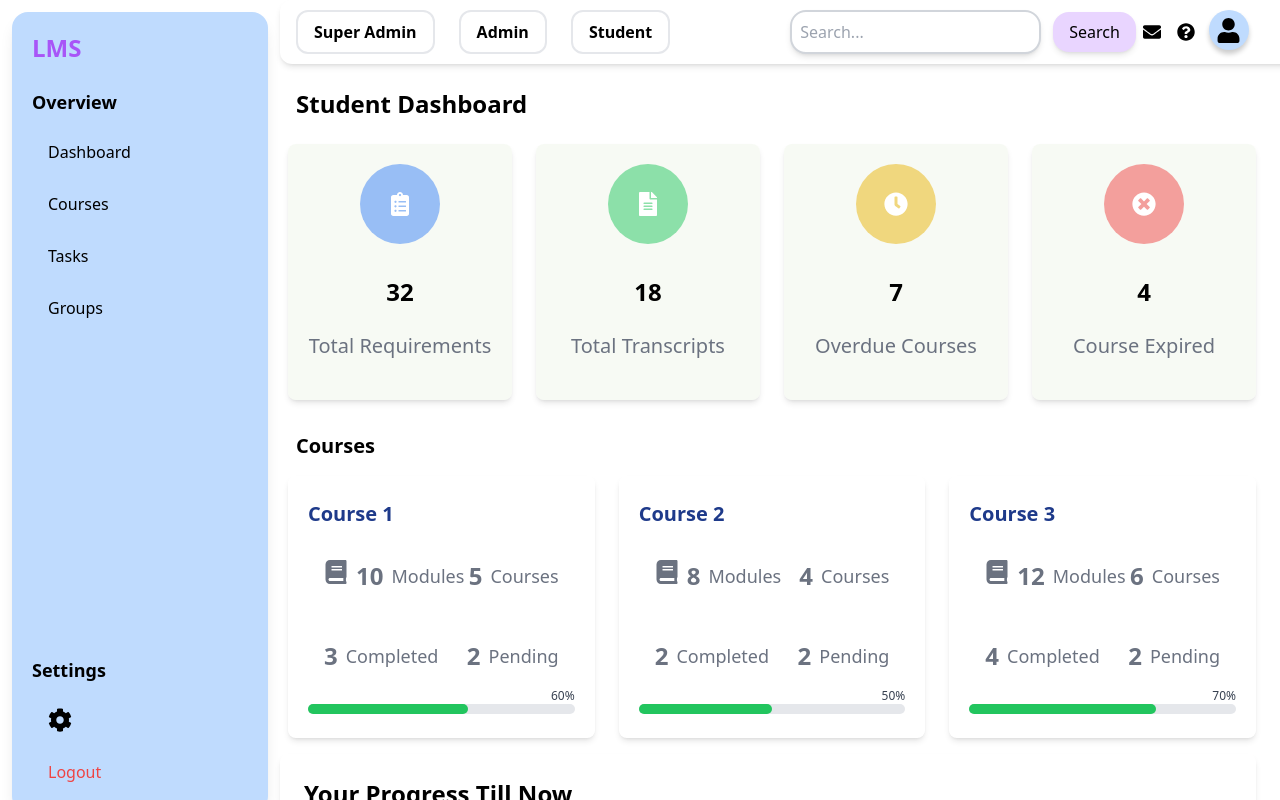
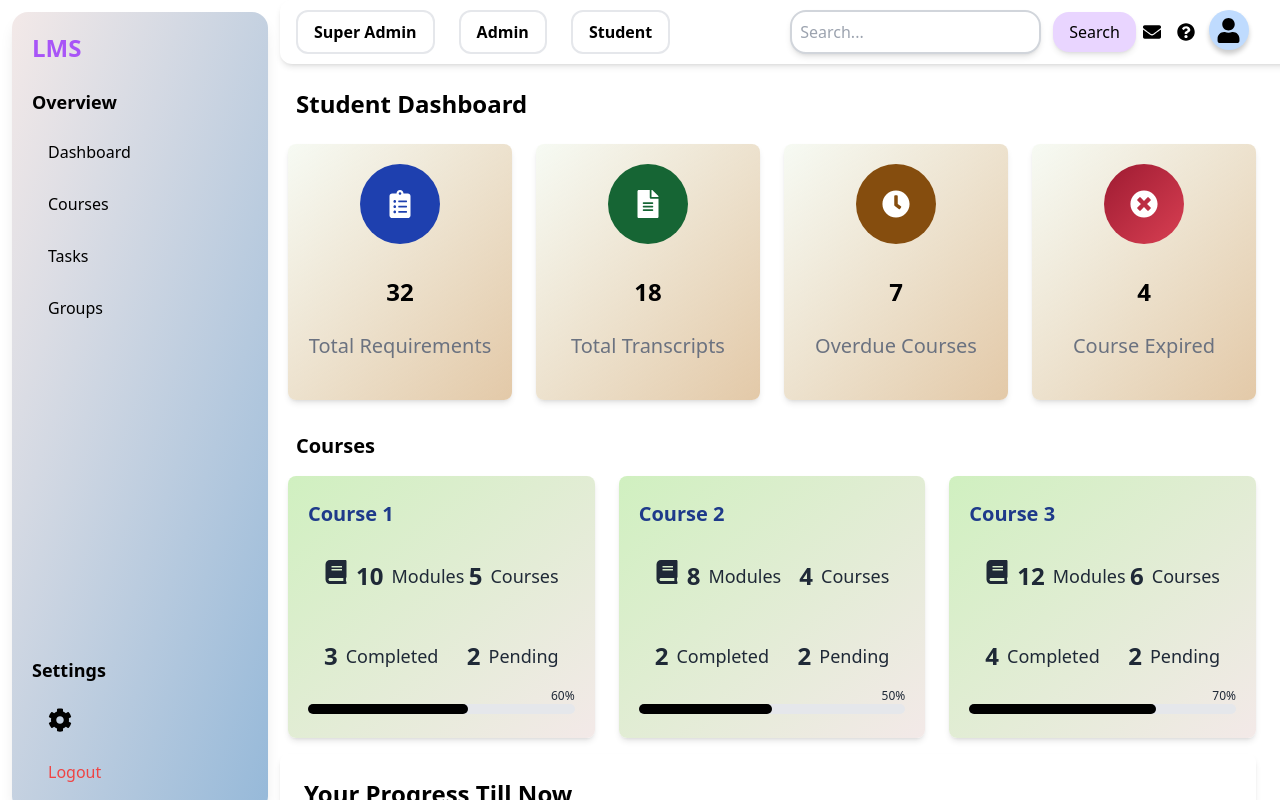
Before and after one commit to vivekelitelms/LMS-dashboard, a React (Vite) app: page / in a window 1280 px wide. Shown: the top 800 px of the page. Built offline with nearby package versions, Linux system fonts and the light colour scheme.

Commit message:
colors,css,gradients

```diff
--- a/src/components/Card.jsx
+++ b/src/components/Card.jsx
@@ -4,7 +4,7 @@ import { FaBook, FaClipboardList, FaCheckCircle, FaTimesCircle } from "react-ico
 
 const Card = ({ logo, count, text, bgColor }) => {
   return (
-    <div className="flex flex-col items-center bg-[#D4E7C5]/20 shadow-md rounded-lg p-5 w-full max-w-xs h-64 transform transition-transform duration-300 hover:scale-105">
+    <div className="flex flex-col items-center bg-gradient-to-br from-[#D4E7C5]/20 to-[#E3C9A8] shadow-md rounded-lg p-5 w-full max-w-xs h-64 transform transition-transform duration-300 hover:scale-105">
       <div className={`h-20 w-20 flex items-center justify-center rounded-full ${bgColor} text-white mb-4`}>
         {logo}
       </div>
@@ -16,20 +16,20 @@ const Card = ({ logo, count, text, bgColor }) => {
 
 const CourseCard = ({ courseName, modulesCount, coursesCount, completedCount, pendingCount, progress }) => {
   return (
-    <div className="flex flex-grow flex-col items-center bg-white/10 shadow-md rounded-lg p-5 w-full h-auto transform transition-transform duration-300 hover:scale-105 py-6 mb-4 ">
+    <div className="flex flex-grow flex-col items-center bg-gradient-to-br from-[#D0F0C0] to-[#F3E9E8] shadow-md rounded-lg p-5 w-full h-auto transform transition-transform duration-300 hover:scale-105 py-6 mb-4 ">
     <p className="text-xl font-bold text-blue-900 self-start">{courseName}</p>
     <div className="flex items-center justify-between py-8 w-full px-4">
-      <p className="text-lg flex items-center text-gray-500 text-center"><span className="flex font-bold mr-2 text-2xl">
+      <p className="text-lg flex items-center text-gray-800 text-center"><span className="flex font-bold mr-2 text-2xl">
         <FaBook className="mr-2"/>{modulesCount}</span> Modules</p>
-      <p className="text-lg flex items-center text-gray-500 text-center"><span className="font-bold mr-2 text-2xl">{coursesCount}</span> Courses</p>
+      <p className="text-lg flex items-center text-gray-800 text-center"><span className="font-bold mr-2 text-2xl">{coursesCount}</span> Courses</p>
     </div>
     <div className="flex justify-between w-full py-4 px-4">
-      <p className="text-lg flex items-center text-gray-500 text-center"><span className="font-bold mr-2 text-2xl">{completedCount}</span> Completed</p>
-      <p className="text-lg flex items-center text-gray-500 text-center"><span className="font-bold mr-2 text-2xl">{pendingCount}</span> Pending</p>
+      <p className="text-lg flex items-center text-gray-800 text-center"><span className="font-bold mr-2 text-2xl">{completedCount}</span> Completed</p>
+      <p className="text-lg flex items-center text-gray-800 text-center"><span className="font-bold mr-2 text-2xl">{pendingCount}</span> Pending</p>
     </div>
     <div className="w-full bg-gray-200 rounded-full h-2.5 mt-4 relative">
-      <div className="bg-green-500 h-2.5 rounded-full" style={{ width: `${progress}%` }}></div>
-      <span className="absolute right-0 top-[-1rem] text-xs text-gray-700">{progress}%</span>
+      <div className="bg-black h-2.5 rounded-full" style={{ width: `${progress}%` }}></div>
+      <span className="absolute right-0 top-[-1rem] text-xs text-gray-800">{progress}%</span>
     </div>
   </div>
   );
--- a/src/components/QuickAction.jsx
+++ b/src/components/QuickAction.jsx
@@ -2,7 +2,7 @@ const QuickAction = ({ label, onClick }) => {
     return (
       <div
         onClick={onClick}
-        className="flex items-center justify-between p-4 bg-blue-200 shadow-md rounded-xl cursor-pointer hover:bg-gray-100 transition"
+        className="flex items-center justify-between p-4 bg-gradient-to-br from-[#F3E9E8] to-[#96B9D9] shadow-md rounded-xl cursor-pointer hover:bg-gray-100 transition"
       >
         <span className="font-medium">{label}</span>
         <span className="text-blue-500 font-bold">&rarr;</span>
--- a/src/components/Sidebar.jsx
+++ b/src/components/Sidebar.jsx
@@ -5,7 +5,7 @@ import { FaCog } from "react-icons/fa";
 
 const Sidebar = () => {
   return (
-    <div className="flex flex-col justify-between w-64 h-full bg-blue-200 text-black p-5 m-3 shadow-lg fixed top-0 left-0 rounded-2xl">
+    <div className="flex flex-col justify-between w-64 h-full bg-gradient-to-br from-[#F3E9E8] to-[#96B9D9] text-black p-5 m-3 shadow-lg fixed top-0 left-0 rounded-2xl">
       <h1 className="text-2xl font-bold text-purple-500 mb-6">LMS</h1>
 
       <h2 className="text-lg font-semibold mb-4">Overview</h2>
--- a/src/layouts/BaseLayout.jsx
+++ b/src/layouts/BaseLayout.jsx
@@ -3,7 +3,7 @@ import Header from '../components/Header';
 
 export default function BaseLayout({ children}) {
     return (
-        <div className="flex h-screen">
+        <div className="flex h-screen ">
             <Sidebar />
             <div className="flex-1 flex flex-col ml-64">
                 <Header />
--- a/src/pages/AdminDashboard.jsx
+++ b/src/pages/AdminDashboard.jsx
@@ -294,7 +294,7 @@ export default function AdminDashboard() {
           </div>
           </div>
           {/* Calendar Section */}
-          <div className="bg-stone-200 p-6 rounded-lg shadow-md w-full transition-shadow hover:shadow-xl">
+          <div className="bg-gradient-to-br from-stone-200 to-rose-200 p-6 rounded-lg shadow-md w-full transition-shadow hover:shadow-xl">
             <h3 className="text-xl font-bold mb-4">Calendar</h3>
             <LocalizationProvider dateAdapter={AdapterDayjs}>
               <DateCalendar
--- a/src/pages/StudentDashboard.jsx
+++ b/src/pages/StudentDashboard.jsx
@@ -13,38 +13,38 @@ export default function StudentDashboard() {
       <div className="grid grid-cols-1 ml-2 sm:grid-cols-2 lg:grid-cols-3 xl:grid-cols-4 gap-6">
         {/* Card for Total Requirements */}
         <Card
-          logo={<FaClipboardList size={24}/>}
+          logo={<FaClipboardList size={28}/>}
           count="32"
           text="Total Requirements"
-          bgColor="bg-blue-500/50"
+          bgColor="bg-blue-800"
         />
 
         {/* Card for Total Transcripts */}
         <Card
-          logo={<FaFileAlt size={24} />}
+          logo={<FaFileAlt size={28} />}
           count="18"
           text="Total Transcripts"
-          bgColor="bg-green-500/50"
+          bgColor="bg-green-800"
         />
 
         {/* Card for Overdue Courses */}
         <Card
-          logo={<FaClock size={24}/>}
+          logo={<FaClock size={28}/>}
           count="7"
           text="Overdue Courses"
-          bgColor="bg-yellow-500/50"
+          bgColor="bg-yellow-800"
         />
 
         {/* Card for Expired Courses */}
         <Card
-          logo={<FaTimesCircle  size={24}/>}
+          logo={<FaTimesCircle  size={28}/>}
           count="4"
           text="Course Expired"
-          bgColor="bg-red-500/50"
+          bgColor="bg-gradient-to-br from-[#9e1b32] to-[#D83F52]"
         />
       </div>
       <h2 className="text-xl font-bold mt-8 ml-4 mb-4">Courses</h2>
-        <div className="grid grid-cols-1 ml-2 sm:grid-cols-2 lg:grid-cols-3 xl:grid-cols-3 gap-6">
+        <div className="  grid grid-cols-1 ml-2 sm:grid-cols-2 lg:grid-cols-3 xl:grid-cols-3 gap-6">
           {/* New Course Cards */}
           <CourseCard
             courseName="Course 1"
```
